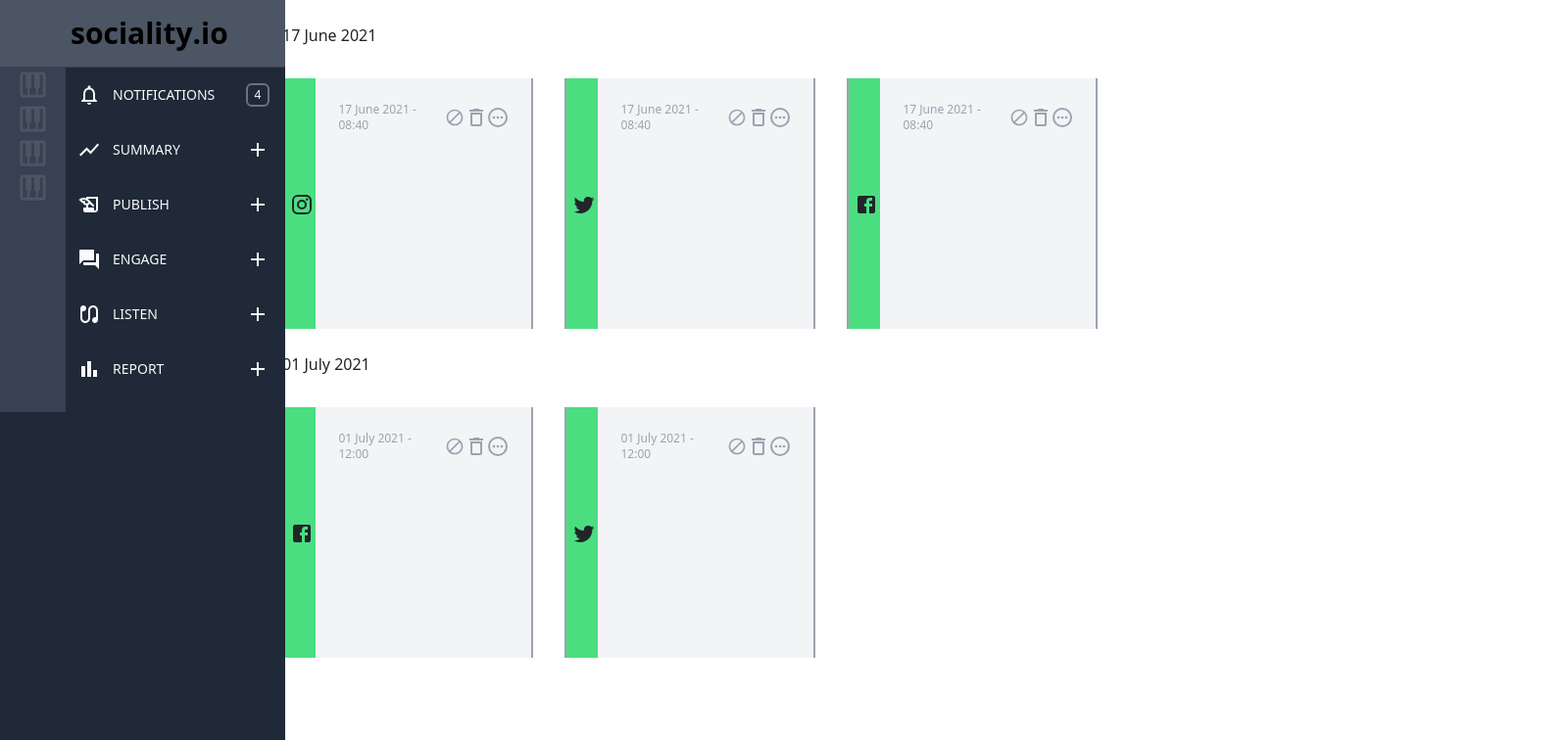
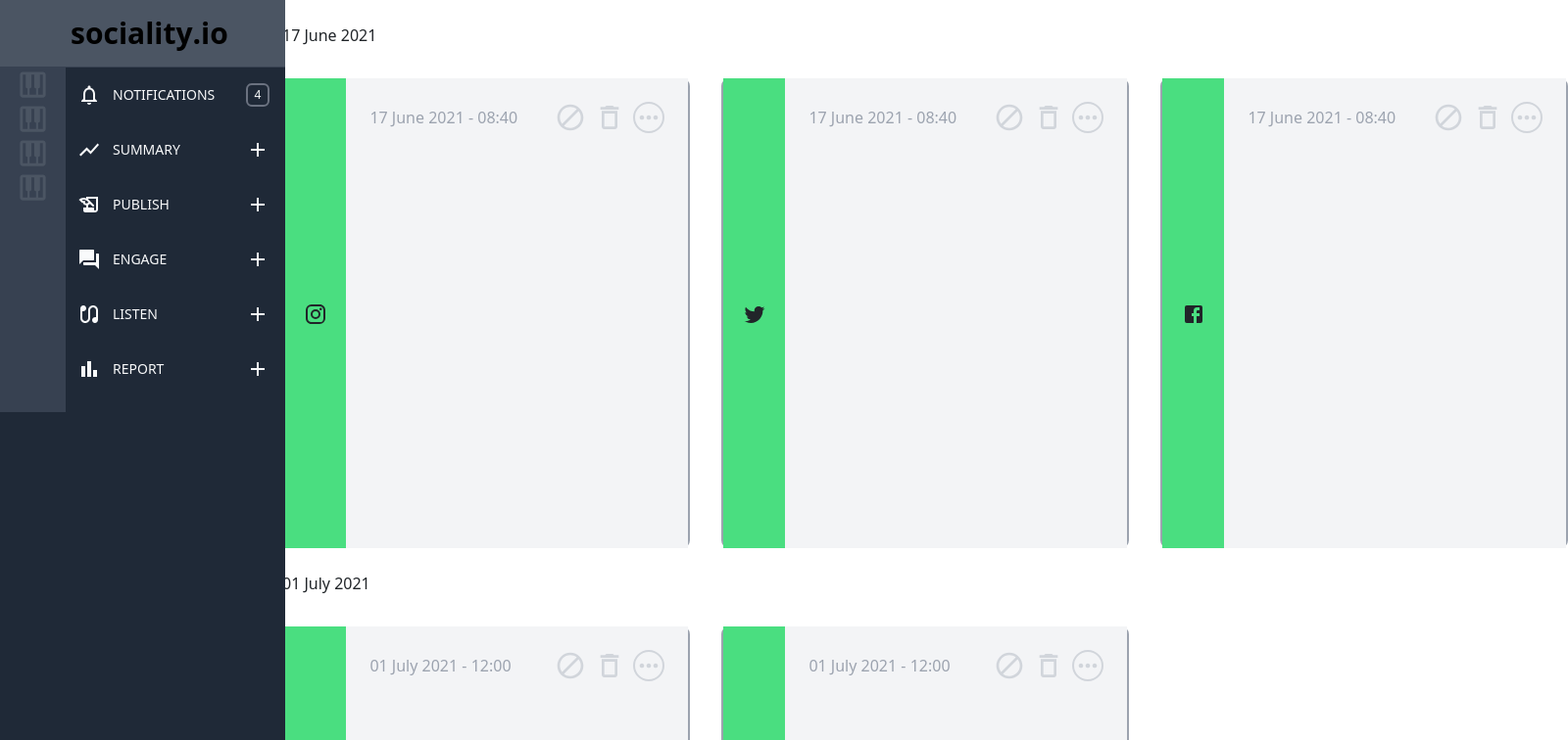
Before and after one commit to dcavusoglu/fe-project, a React (Create React App) app: page /feed in a window 1280 px wide. Shown: the top 756 px of the page at 98% size, 1600 px wide, since content can reach past the window. Built offline with nearby package versions, Linux system fonts and the light colour scheme.

Commit message:
product card dates

```diff
--- a/src/components/ProductCard/ProductCard.jsx
+++ b/src/components/ProductCard/ProductCard.jsx
@@ -16,23 +16,23 @@ import Moment from 'moment';
 
 const ProductCard = ({item}) => {
   return (
-    <div className='border-2 border-gray-400 rounded-xxl flex flex-row items-center w-64 h-64 mr-8'>
-      <div className='bg-green-400 w-8 h-64 flex flex-row items-center'>
-        <span className='ml-1.5'>
+    <div className='border-2 border-gray-400 rounded-xxl flex flex-row items-center mr-8 productcard-wrapper'>
+      <div className='bg-green-400 card-left'>
+        <span>
           {(item.account.channel === 'instagrambusiness') ? <InstagramIcon/>
           : (item.account.channel === 'facebook') ? <FacebookIcon/>
           :<TwitterIcon/>}
         </span>
       </div>
-      <div className='bg-gray-100 w-56 h-64'>
+      <div className='bg-gray-100 card-right'>
         <div className='m-4'>
-          <div className='flex items-center'>
-            <span className='text-xs text-gray-400'>{Moment(item.published_at).format('DD MMMM YYYY - hh:mm')}</span>
-            <span className='flex items-center ml-4'>
-              <BlockIcon fontSize='small' className='text-gray-400'/>
-              <DeleteOutlineIcon className='text-gray-400'/>
-              <MoreHorizIcon className='rounded-full border-2 border-gray-400 text-gray-400' fontSize='small'/>
-            </span>
+          <div className='card-top'>
+            <div className='text-m text-gray-400'>{Moment(item.published_at).format('DD MMMM YYYY - hh:mm')}</div>
+            <div className='flex items-center'>
+              <BlockIcon className='text-gray-300 card-icon'/>
+              <DeleteOutlineIcon className='text-gray-300 ml-2 card-icon'/>
+              <MoreHorizIcon className='rounded-full border-2 border-gray-300 text-gray-300 ml-2 card-icon'/>
+            </div>
           </div>
           <div>
 
--- a/src/index.css
+++ b/src/index.css
@@ -26,7 +26,35 @@
   }
 }
 
+.productcard-wrapper {
+  height: 30rem;
+  width: 26rem;
+  border-radius: 0.5rem;
+}
 
+.card-left {
+  height: 30rem;
+  width: 4rem;
+  display: flex;
+  flex-direction: column;
+  align-items: center;
+  justify-content: center;
+}
+
+.card-right {
+  height: 30rem;
+  width: 22rem;
+}
+
+.card-top {
+  display: flex;
+  flex-direction: row;
+  justify-content: space-between;
+  align-items: center;
+}
+.card-icon{
+  font-size: 2rem!important;
+}
 ul {
   padding-left: 0px !important;
 }
```
